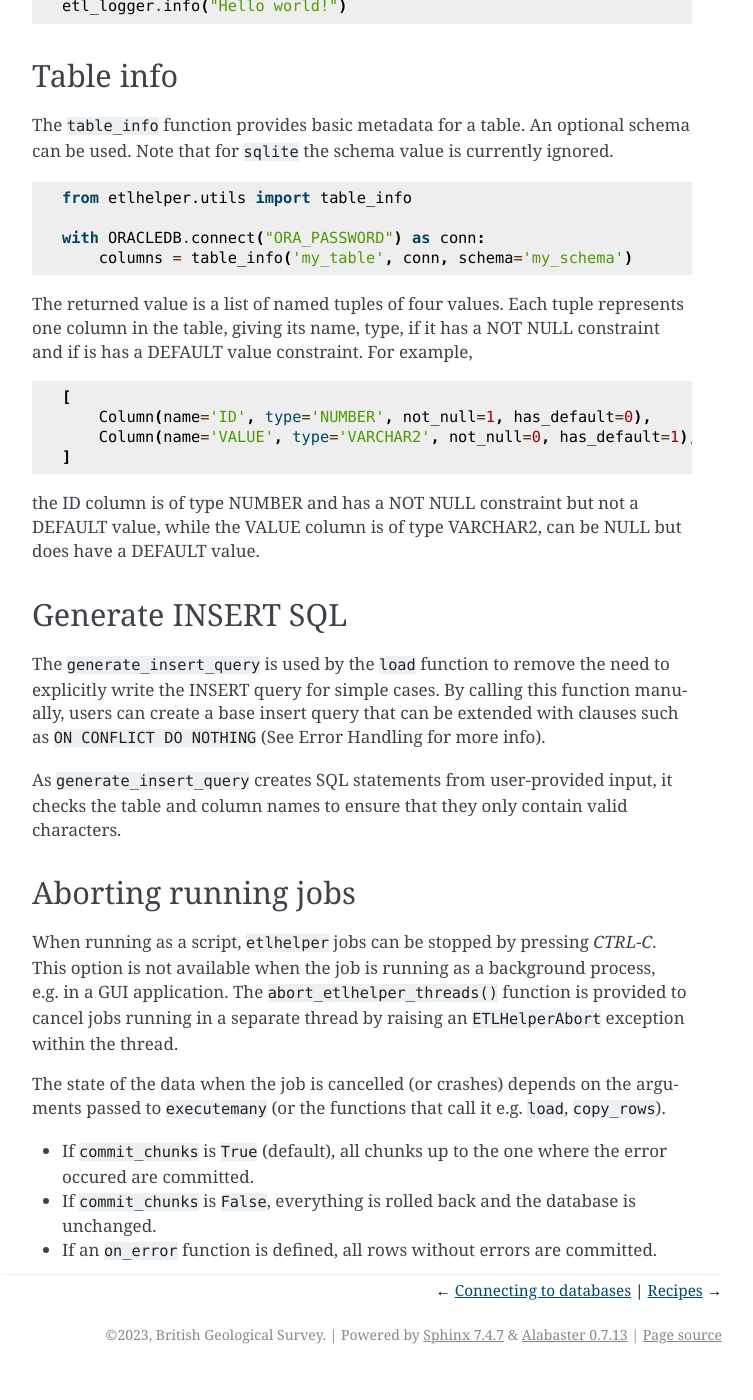
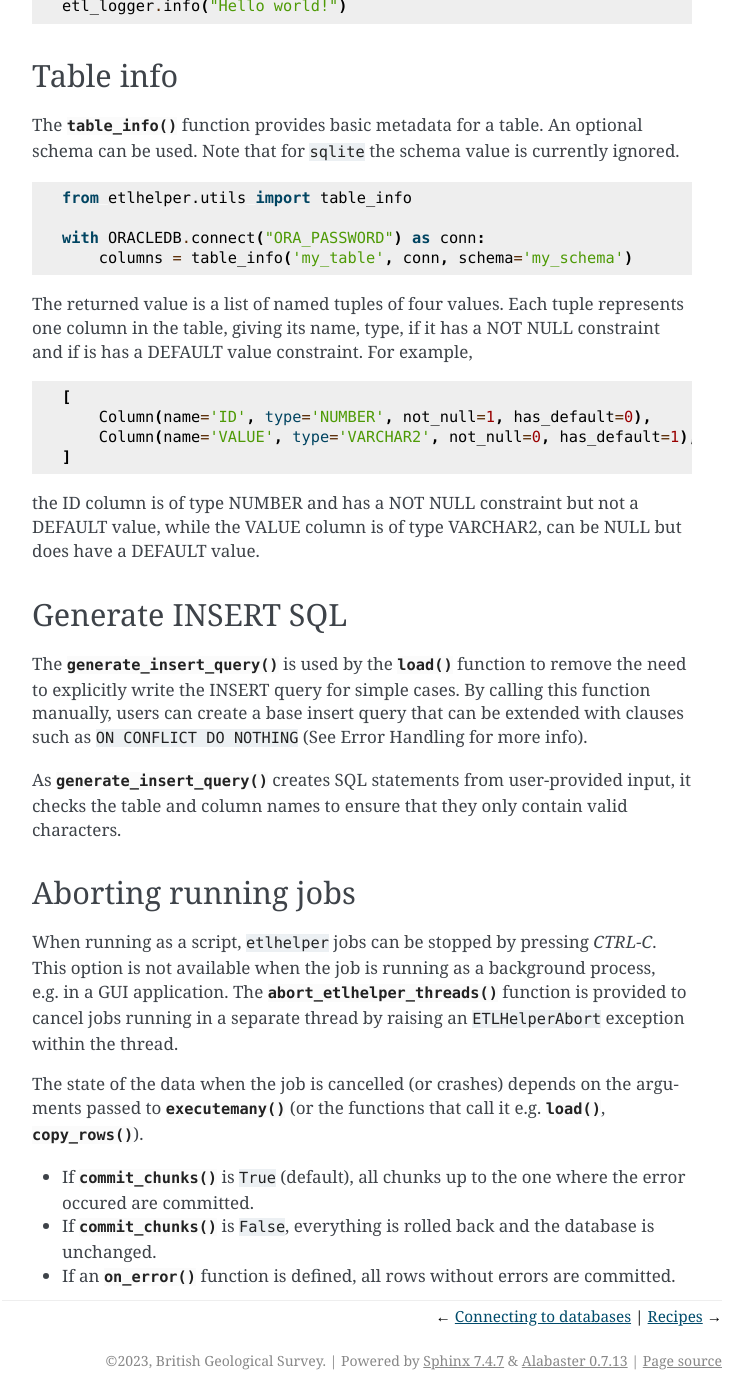
Before and after one commit to BritishGeologicalSurvey/etlhelper, a Sphinx documentation site: the page built from docs/utilities.rst, in a window 1280 px wide and 1400 px high, scrolled down 1293 px. Shown: the whole window, without its empty margins (388-1141 px from the left). Built offline with Sphinx 7.4.7, drawn with Linux system fonts in a browser that asks for light colours; before the commit the page ends 2667 px from its top, so only the background shows below that; part of the change alters nothing that is shown.

```diff
--- a/docs/utilities.rst
+++ b/docs/utilities.rst
@@ -43,7 +43,7 @@ connection. To enable the logger, use:
 
    etl.log_to_console()
 
-Output from a call to ``copy_rows`` will look like:
+Output from a call to :func:`copy_rows() <etlhelper.copy_rows>` will look like:
 
 ::
 
@@ -73,7 +73,7 @@ To use the etlhelper logger directly, access it via:
 Table info
 ^^^^^^^^^^
 
-The ``table_info`` function provides basic metadata for a table. An
+The :func:`table_info() <etlhelper.table_info>` function provides basic metadata for a table. An
 optional schema can be used. Note that for ``sqlite`` the schema value
 is currently ignored.
 
@@ -104,13 +104,13 @@ but does have a DEFAULT value.
 Generate INSERT SQL
 ^^^^^^^^^^^^^^^^^^^
 
-The ``generate_insert_query`` is used by the ``load`` function to remove
+The :func:`generate_insert_query() <etlhelper.generate_insert_query>` is used by the :func:`load() <etlhelper.load>` function to remove
 the need to explicitly write the INSERT query for simple cases.
 By calling this function manually, users can create a base insert query
 that can be extended with clauses such as ``ON CONFLICT DO NOTHING`` (See
 Error Handling for more info).
 
-As ``generate_insert_query`` creates SQL statements from user-provided
+As :func:`generate_insert_query() <etlhelper.generate_insert_query>` creates SQL statements from user-provided
 input, it checks the table and column names to ensure that they only
 contain valid characters.
 
@@ -121,17 +121,17 @@ Aborting running jobs
 When running as a script, ``etlhelper`` jobs can be stopped by pressing
 *CTRL-C*. This option is not available when the job is running as a
 background process, e.g. in a GUI application. The
-``abort_etlhelper_threads()`` function is provided to cancel jobs
+:func:`abort_etlhelper_threads() <etlhelper.abort_etlhelper_threads>` function is provided to cancel jobs
 running in a separate thread by raising an ``ETLHelperAbort`` exception
 within the thread.
 
 The state of the data when the job is cancelled (or crashes) depends on
-the arguments passed to ``executemany`` (or the functions that call it
-e.g. ``load``, ``copy_rows``).
+the arguments passed to :func:`executemany() <etlhelper.executemany>` (or the functions that call it
+e.g. :func:`load() <etlhelper.load>`, :func:`copy_rows() <etlhelper.copy_rows>`).
 
--  If ``commit_chunks`` is ``True`` (default), all chunks up to the one
+-  If :func:`commit_chunks() <etlhelper.commit_chunks>` is ``True`` (default), all chunks up to the one
    where the error occured are committed.
--  If ``commit_chunks`` is ``False``, everything is rolled back and the
+-  If :func:`commit_chunks() <etlhelper.commit_chunks>` is ``False``, everything is rolled back and the
    database is unchanged.
--  If an ``on_error`` function is defined, all rows without errors are
+-  If an :func:`on_error() <etlhelper.on_error>` function is defined, all rows without errors are
    committed.
```
